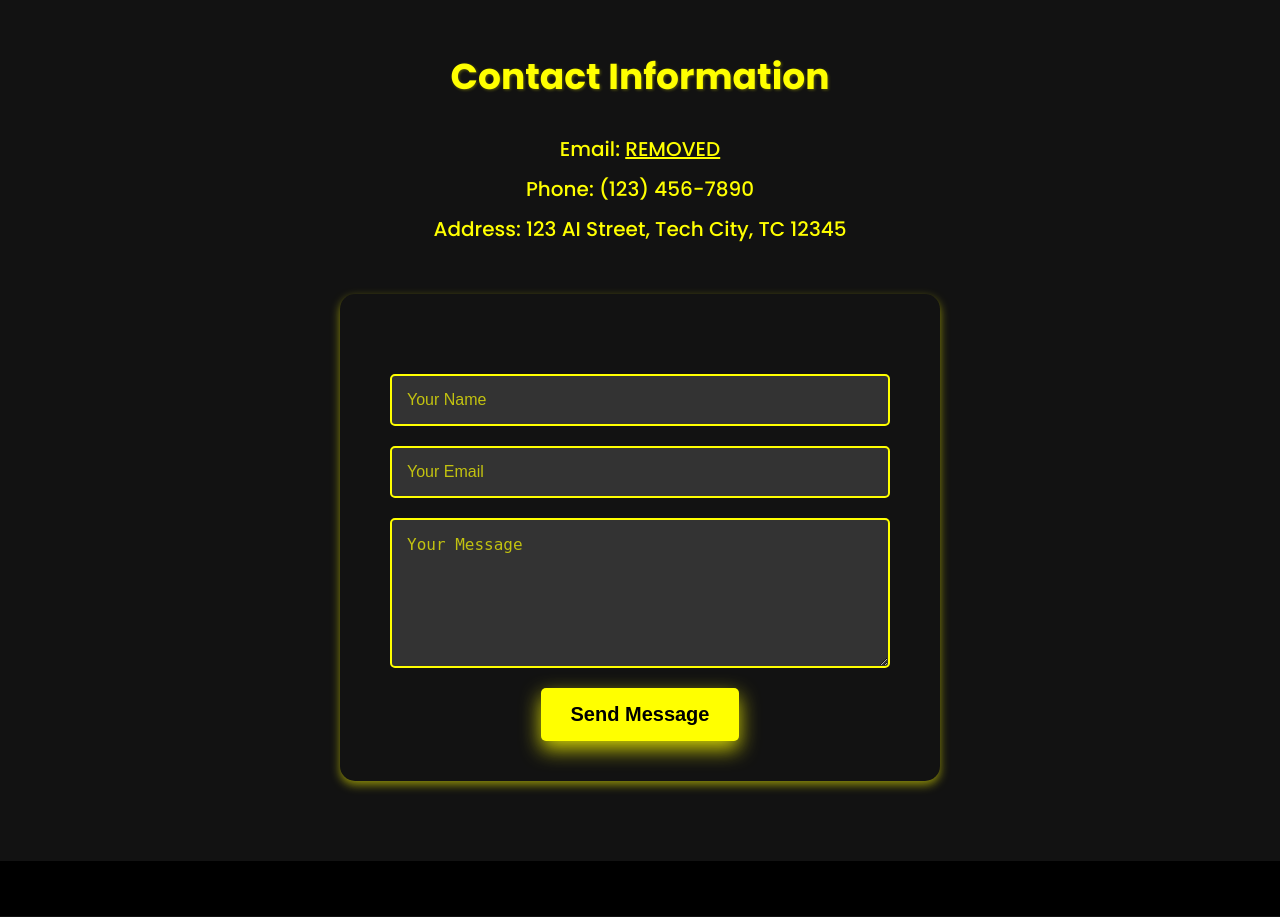
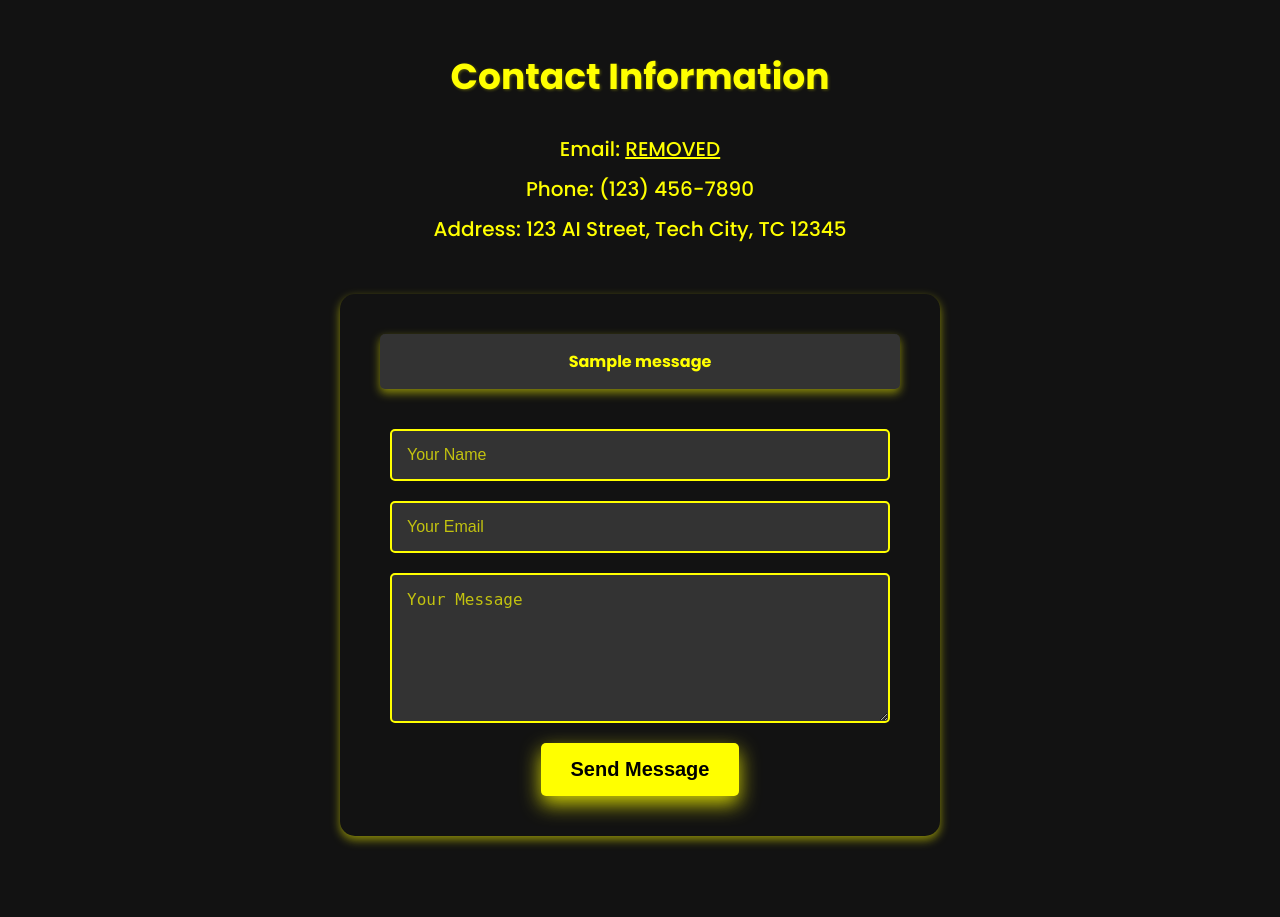
Before and after one commit to jbsam7/ButchAI, a Flask app: page /contact in a window 1280 px wide. Shown: the part 333-1250 px from the top of the page. Run offline with Flask 3, Linux system fonts and the light colour scheme; tables that the repository leaves empty hold one stand-in row (values such as "Sample post"); one stand-in notice (Sample message) is shown.

Commit message:
Added flash messages to contact form

```diff
--- a/app.py
+++ b/app.py
@@ -12,6 +12,7 @@ import logging
 import bleach
 import mimetypes
 from werkzeug.utils import secure_filename
+from datetime import timedelta
 from anthropic import Anthropic
 from pydub import AudioSegment
 from dotenv import load_dotenv
@@ -42,6 +43,8 @@ load_dotenv()
 app = Flask(__name__)
 app.secret_key = os.getenv('FLASK_SECRET_KEY')   # Required for session management and flashing messages
 
+# Set session to log out and remove cookies after 30 minutes
+app.config['PERMANENT_SESSION_LIFETIME'] = timedelta(minutes=30)
 
 @app.route('/test-logging')
 def test_logging():
@@ -470,6 +473,7 @@ def login_route():
 @app.route('/logout')
 def logout():
     session.pop('logged_in', None)  # Remove logged_in from session
+    session.clear()
     flash('You have been logged out.')
     return redirect(url_for('login_route'))
 
@@ -494,8 +498,29 @@ def pricing():
     return render_template('pricing.html')
 
 # Contact page route
-@app.route('/contact')
+@app.route('/contact', methods=['GET','POST'])
 def contact():
+    if request.method == 'POST':
+
+        # Get the user input from contact form
+        name = bleach.clean(request.form.get('name'))
+        user_email = bleach.clean(request.form.get('email'))
+        email = 'REMOVED'
+        message = bleach.clean(request.form.get('message'))
+        subject = f"Contact Form Message from {name}"
+        message = f'''Mr. Butch AI,\n\n
+                    You have received a new message in your contact form. \n\n
+                    Name: {name}
+                    Email: {user_email}
+                    Message:
+                    {message}'''
+
+
+        # Send the user email information to contact support
+        send_email(email, subject, message)
+        flash('Your message has been sent successfully! We will get back to you soon.')
+
+
     return render_template('contact.html')
 
 # Account page route
--- a/templates/contact.html
+++ b/templates/contact.html
@@ -317,6 +317,21 @@
             opacity: 1;
         }
 
+        .flash-messages {
+            margin-bottom: 20px; /* Add some space below the flash messages */
+            padding: 15px;
+            background-color: #333333; /* Dark background to make it noticeable */
+            border-radius: 5px;
+            box-shadow: 0 4px 10px rgba(255, 255, 0, 0.5);
+        }
+
+        .flash-message {
+            color: yellow; /* Matches the overall theme */
+            font-size: 16px;
+            font-weight: bold;
+            text-align: center;
+        }
+
         /* Mobile Styles */
         @media only screen and (max-width: 768px) {
             /* Show Hamburger Menu */
@@ -451,10 +466,19 @@
 
         <!-- Contact Form with Grey Background -->
         <div class="contact-form-container">
-            <form class="contact-form" action="#" method="post">
-                <input type="text" name="name" placeholder="Your Name" required>
-                <input type="email" name="email" placeholder="Your Email" required>
-                <textarea name="message" placeholder="Your Message" required></textarea>
+            {% with messages = get_flashed_messages() %}
+                {% if messages %}
+                    <div class="flash-messages">
+                        {% for message in messages %}
+                            <p class="flash-message">{{ message }}</p>
+                        {% endfor %}
+                    </div>
+                {% endif %}
+            {% endwith %}
+            <form class="contact-form" action="/contact" method="post">
+                <input type="text" name="name" placeholder="Your Name" required maxlength="50">
+                <input type="email" name="email" placeholder="Your Email" required maxlength="100">
+                <textarea name="message" placeholder="Your Message" required maxlength="500"></textarea>
                 <button type="submit">Send Message</button>
             </form>
         </div>
```
